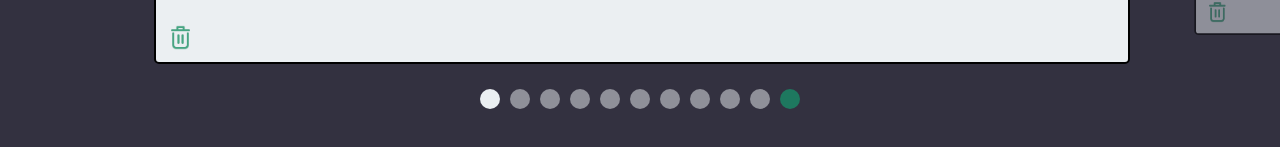
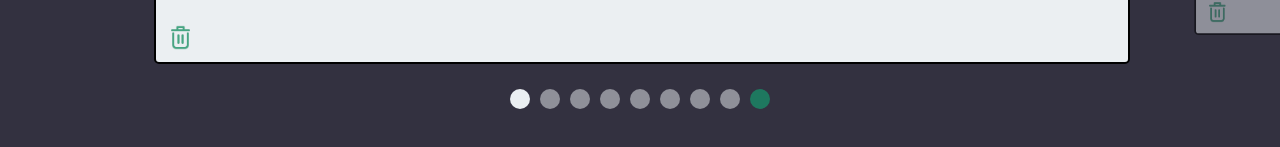
Before and after one commit to HaCK3R322/TrainingTracker-frontend, a React (Create React App) app: page /training in a window 1280 px wide. Shown: the part 477-624 px from the top of the page. Built offline with nearby package versions, Linux system fonts and the light colour scheme.

Commit message:
Exercises max 10

```diff
--- a/src/components/trainingpage/CardSwiper/ExerciseCardSwiper.jsx
+++ b/src/components/trainingpage/CardSwiper/ExerciseCardSwiper.jsx
@@ -1,4 +1,4 @@
-import React, {useState} from "react";
+import React, {useEffect, useState} from "react";
 import ExerciseCard from "./ExerciseCard";
 import {ExerciseCardsSwiperPagination} from "./ExerciseCardSwiperPagination";
 import SwipeStates from "./SwipeStates.json"
@@ -7,9 +7,17 @@ import NewCardForm from "./NewCardForm";
 const ExerciseCardsSwiper = ({cardsData}) => {
     const [cards, setCards] = useState(cardsData);
     const [currentChosenCardIndex, setCurrentChosenCardIndex] = useState(0);
+    const [cardLimitNotExceed, setCardLimitNotExceed] = useState(cards.length < 10);
+    useEffect(() => {
+        setCardLimitNotExceed(cards.length < 10);
+    }, [cards]);
 
     const swipedLeftCallback = () => {
-        if(currentChosenCardIndex < cards.length) setCurrentChosenCardIndex(currentChosenCardIndex + 1);
+        if(currentChosenCardIndex < cards.length) {
+            if(cardLimitNotExceed || (currentChosenCardIndex !== cards.length - 1)) {
+                setCurrentChosenCardIndex(currentChosenCardIndex + 1);
+            }
+        }
     }
     const swipedRightCallback = () => {
         if(currentChosenCardIndex > 0) setCurrentChosenCardIndex(currentChosenCardIndex - 1);
@@ -80,8 +88,10 @@ const ExerciseCardsSwiper = ({cardsData}) => {
                 arrLength={cards.length}
                 chosenIndex={currentChosenCardIndex}
                 setChosenIndex={setCurrentChosenCardIndex}
+                cards={cards}
             />
 
+            {cardLimitNotExceed &&
                 <NewCardForm
                     swipeState={calculateSwipeStateByCardPosition(cards.length + 1, currentChosenCardIndex, cards.length)}
                     key={"new-form"}
@@ -91,6 +101,7 @@ const ExerciseCardsSwiper = ({cardsData}) => {
                     cards={cards}
                     setCards={setCards}
                 />
+            }
         </div>
     )
 }
--- a/src/components/trainingpage/CardSwiper/ExerciseCardSwiperPagination.jsx
+++ b/src/components/trainingpage/CardSwiper/ExerciseCardSwiperPagination.jsx
@@ -82,7 +82,8 @@ const ExerciseCardsSwiperPagination = ({arrLength, chosenIndex, setChosenIndex})
             {dots.map((dot, index) =>
                 <div
                     className={"dot-hitbox"}
-                    onClick={() => {setChosenIndex(dot.index)}}
+                    onClick={
+                        index < 10 ? () => {setChosenIndex(dot.index)} : ()=>{}}
                     key={dot.index}
                 >
                     <div
@@ -90,7 +91,10 @@ const ExerciseCardsSwiperPagination = ({arrLength, chosenIndex, setChosenIndex})
 
                         style={{
                             opacity: dot.index === chosenIndex ? 1.0 : 0.5,
-                            backgroundColor: dot.index < arrLength ? "var(--second-color)" : "var(--button-color)"
+                            backgroundColor: dot.index < arrLength ?
+                                "var(--second-color)" :
+                                arrLength === 10 ?
+                                    "red" : "var(--button-color)"
                         }}
                     >
                     </div>
--- a/src/components/trainingpage/TrainingPage.jsx
+++ b/src/components/trainingpage/TrainingPage.jsx
@@ -47,16 +47,6 @@ const cardsDataInitial = [
         units: "kg",
         sets: [{amount: 8, reps: 10}, {amount: 8, reps: 10}, {amount: 8, reps: 10}],
         id: 8
-    },
-    {name: "предплечье блок",
-        units: "kg",
-        sets: [{amount: 60, reps: 12}, {amount: 60, reps: 12}, {amount: 60, reps: 12}],
-        id: 9
-    },
-    {name: "rotator",
-        units: "kg",
-        sets: [{amount: 8, reps: 10}, {amount: 8, reps: 10}, {amount: 8, reps: 10}],
-        id: 10
     }
 ]
 
```
Lines whose indentation alone changed are shown as unchanged.
